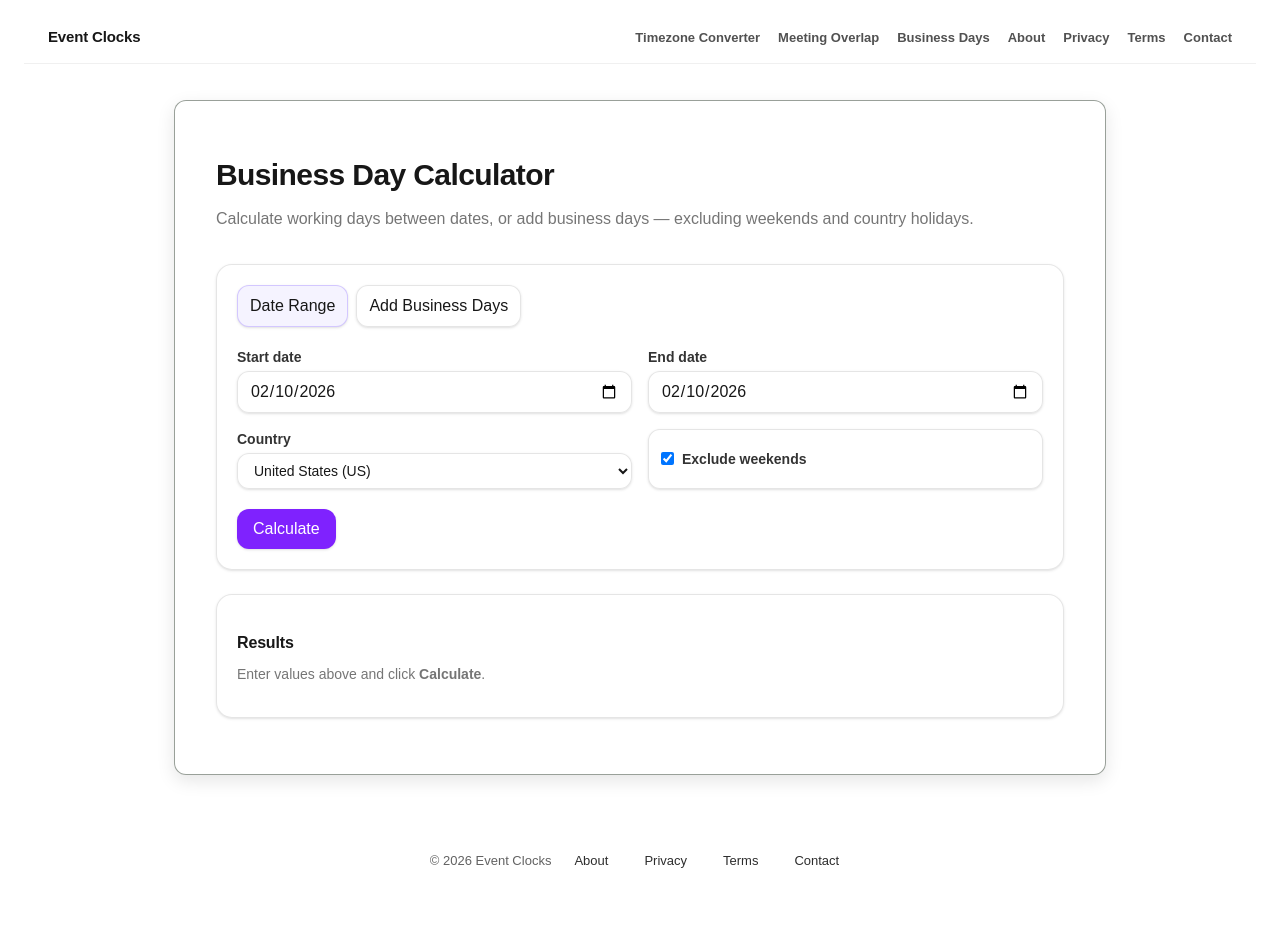
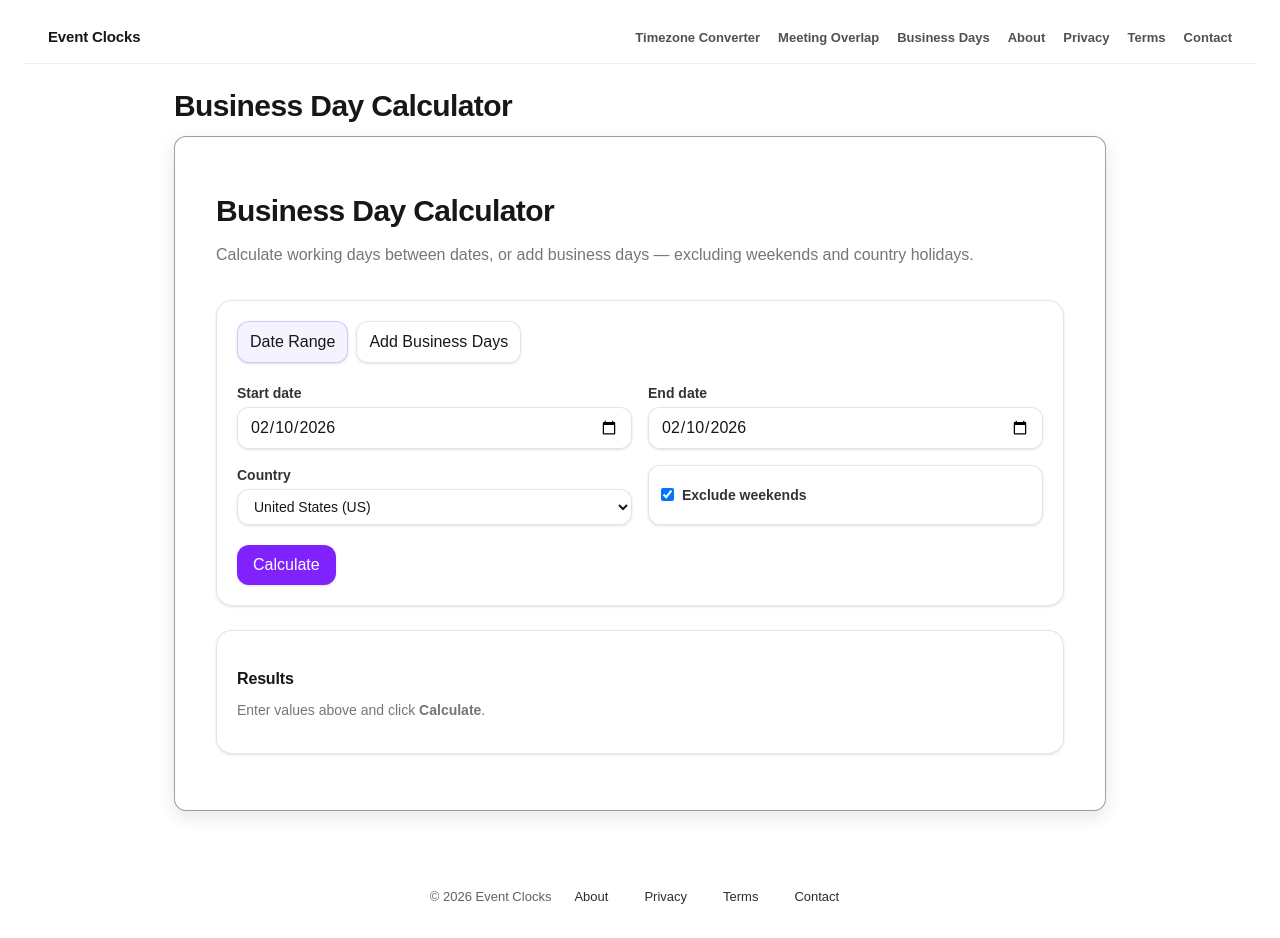
Before and after one commit to eventclock/event-clocks, a Next.js app: page /business-days in a window 1280 px wide. Before the commit the page ends 902 px from the top, so only its background shows below. Built offline with nearby package versions, Linux system fonts and the light colour scheme.

Commit message:
fix issues

```diff
--- a/src/app/business-days/page.tsx
+++ b/src/app/business-days/page.tsx
@@ -357,7 +357,7 @@ export default function BusinessDaysPage() {
   }
 
   return (
-    <PageShell>
+    <PageShell title="Business Day Calculator">
       <main className="mx-auto max-w-4xl px-6 py-10">
         <header className="mb-8">
           <h1 className="text-3xl font-black tracking-tight">Business Day Calculator</h1>
```
